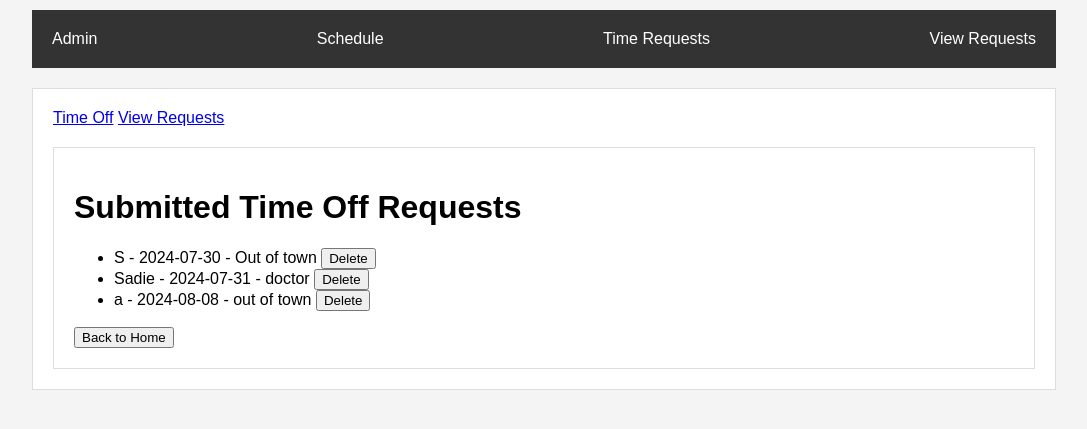
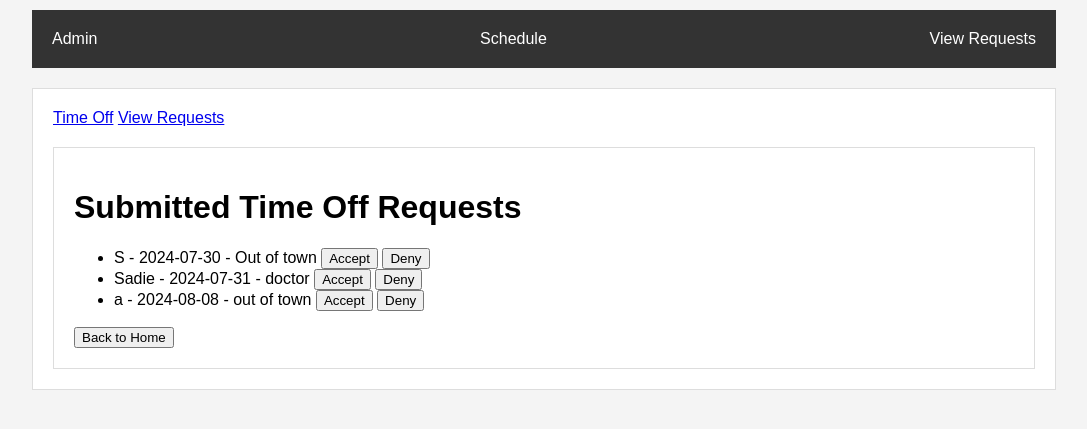
Before and after one commit to damiant2002/CS421-Project, a Flask app: page /view_requests in a window 1280 px wide. Shown: the part 147-576 px from the top of the page, without its empty margins (96-1183 px from the left). Run offline with Flask 3, Linux system fonts and the light colour scheme; a user stored in the database is signed in.

Commit message:
add accept and deny button

```diff
--- a/app.py
+++ b/app.py
@@ -343,6 +343,7 @@ def time_requests():
     return render_template('timeRequests.html')
 
 @app.route('/view_requests')
+@login_required
 def view_requests():
     requests = []
     with open('requests.txt', 'r') as file:
@@ -350,26 +351,26 @@ def view_requests():
             name, date, reason = line.strip().split(',')
             requests.append({'id': index, 'name': name, 'date': date, 'reason': reason})
 
-    return render_template('viewRequests.html', requests=requests)
+    return render_template('viewRequests.html', requests=requests, is_admin=current_user.is_admin)
 
 
-@app.route('/delete_request', methods=['POST'])
-def delete_request():
-    try:
-        request_id = int(request.form['id'])
-        with open('requests.txt', 'r') as file:
-            all_requests = file.readlines()
+# @app.route('/delete_request', methods=['POST'])
+# def delete_request():
+#     try:
+#         request_id = int(request.form['id'])
+#         with open('requests.txt', 'r') as file:
+#             all_requests = file.readlines()
 
-        if 0 <= request_id < len(all_requests):
-            all_requests.pop(request_id)
+#         if 0 <= request_id < len(all_requests):
+#             all_requests.pop(request_id)
 
-            with open('requests.txt', 'w') as file:
-                file.writelines(all_requests)
+#             with open('requests.txt', 'w') as file:
+#                 file.writelines(all_requests)
 
-        return redirect(url_for('view_requests'))
+#         return redirect(url_for('view_requests'))
 
-    except Exception as e:
-        return str(e), 500
+#     except Exception as e:
+#         return str(e), 500
 
 
 if __name__ == '__main__':
--- a/templates/base.html
+++ b/templates/base.html
@@ -130,8 +130,11 @@
         <div class="tabs">
             <a href="#">Admin</a>
             <a href="#">Schedule</a>
-            <a href="{{ url_for('time_requests') }}">Time Requests</a>
+            {% if not current_user.is_admin %}
+                <a href="{{ url_for('time_requests') }}">Time Requests</a>
+            {% endif %}
             <a href="{{ url_for('view_requests') }}">View Requests</a>
+
             <!-- Add more tabs for future implementations -->
         </div>
         <div class="content">
--- a/templates/viewRequests.html
+++ b/templates/viewRequests.html
@@ -14,13 +14,14 @@
             {% for request in requests %}
                 <li>
                     {{ request.name }} - {{ request.date }} - {{ request.reason }}
-                    <button onclick="deleteRequest('{{ loop.index0 }}')">Delete</button>
+                    {% if is_admin %}
+                        <button type="button">Accept</button>
+                        <button type="button">Deny</button>
+                    {% endif %}
                 </li>
-
             {% endfor %}
         </ul>
 
         <button onclick="location.href='/'">Back to Home</button>
-
     </div>
 {% endblock %}
```
